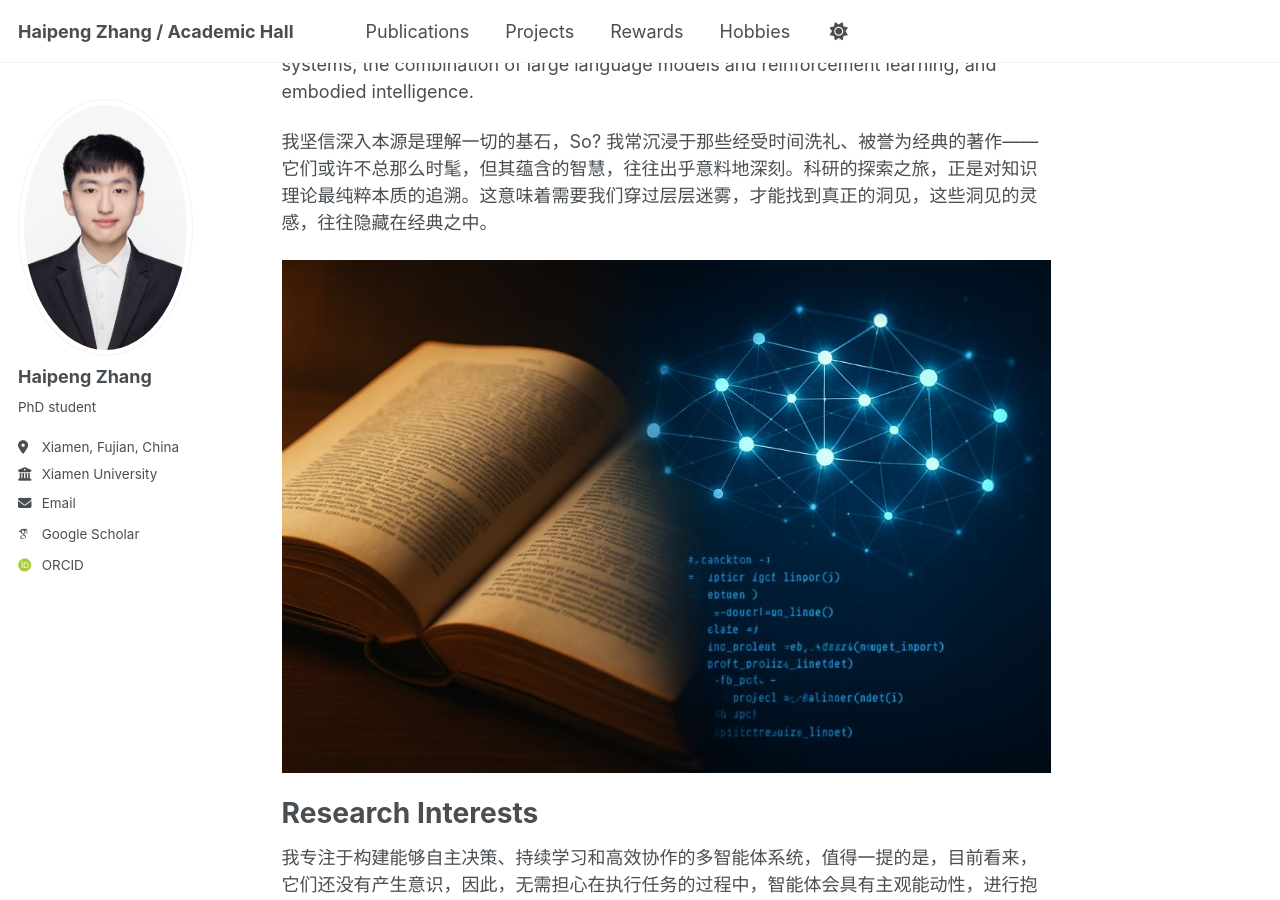
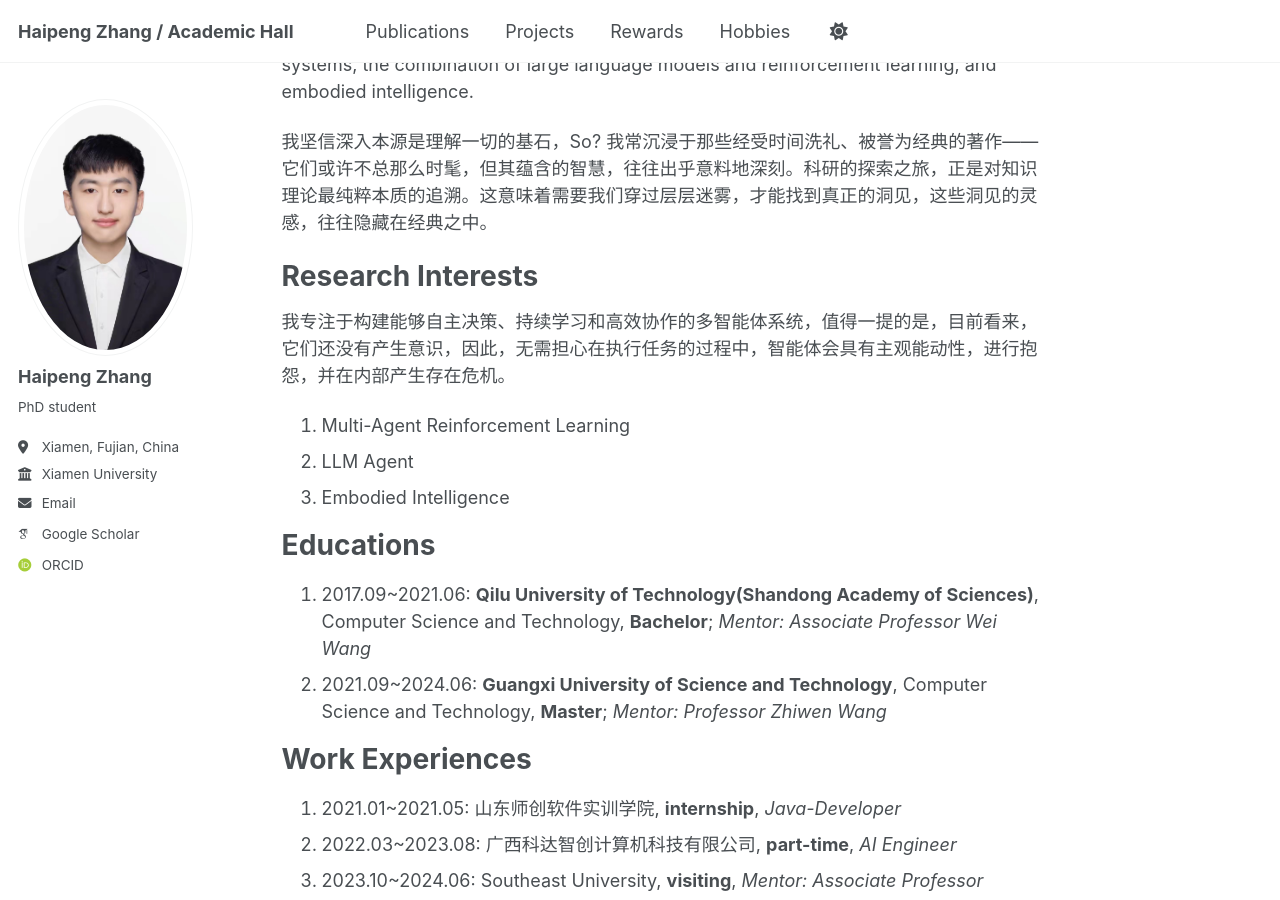
Before and after one commit to Harry-first/haipengzhang, a Jekyll site: the page built from _pages/about.md, in a window 1280 px wide and 900 px high, scrolled down 587 px. Built offline with Jekyll 4.4.1, drawn with Linux system fonts in a browser that asks for light colours; some web fonts are replaced.

Commit message:
Update about.md

```diff
--- a/_pages/about.md
+++ b/_pages/about.md
@@ -14,8 +14,6 @@ redirect_from:
 I graduated from Qilu University of Technology (Shandong Academy of Sciences) in 2021, and graduated from Guangxi University of Science and Technology in 2024. Afterwards, I worked as an AI Engineer at the Smart City Research Institute Of China Electronics Technology Group Corporation from July 2024 to January 2025. Nowadays, I have published several papers in international conferences and jounals such as AAMAS, IEEE Transactions on Intelligent Transportation Systems, and Computer Engineering and Applications. I also have applied for two invention patents, and been granted three software copyrights. I hold an intermediate software designer professional qualification certificate. My research interests include intelligent decision-making of multi-agent systems, the combination of large language models and reinforcement learning, and embodied intelligence.
 
 我坚信深入本源是理解一切的基石，So? 我常沉浸于那些经受时间洗礼、被誉为经典的著作——它们或许不总那么时髦，但其蕴含的智慧，往往出乎意料地深刻。科研的探索之旅，正是对知识理论最纯粹本质的追溯。这意味着需要我们穿过层层迷雾，才能找到真正的洞见，这些洞见的灵感，往往隐藏在经典之中。
-
-![](/images/aboutme01.jpg)
 
 Research Interests
 ======
```
